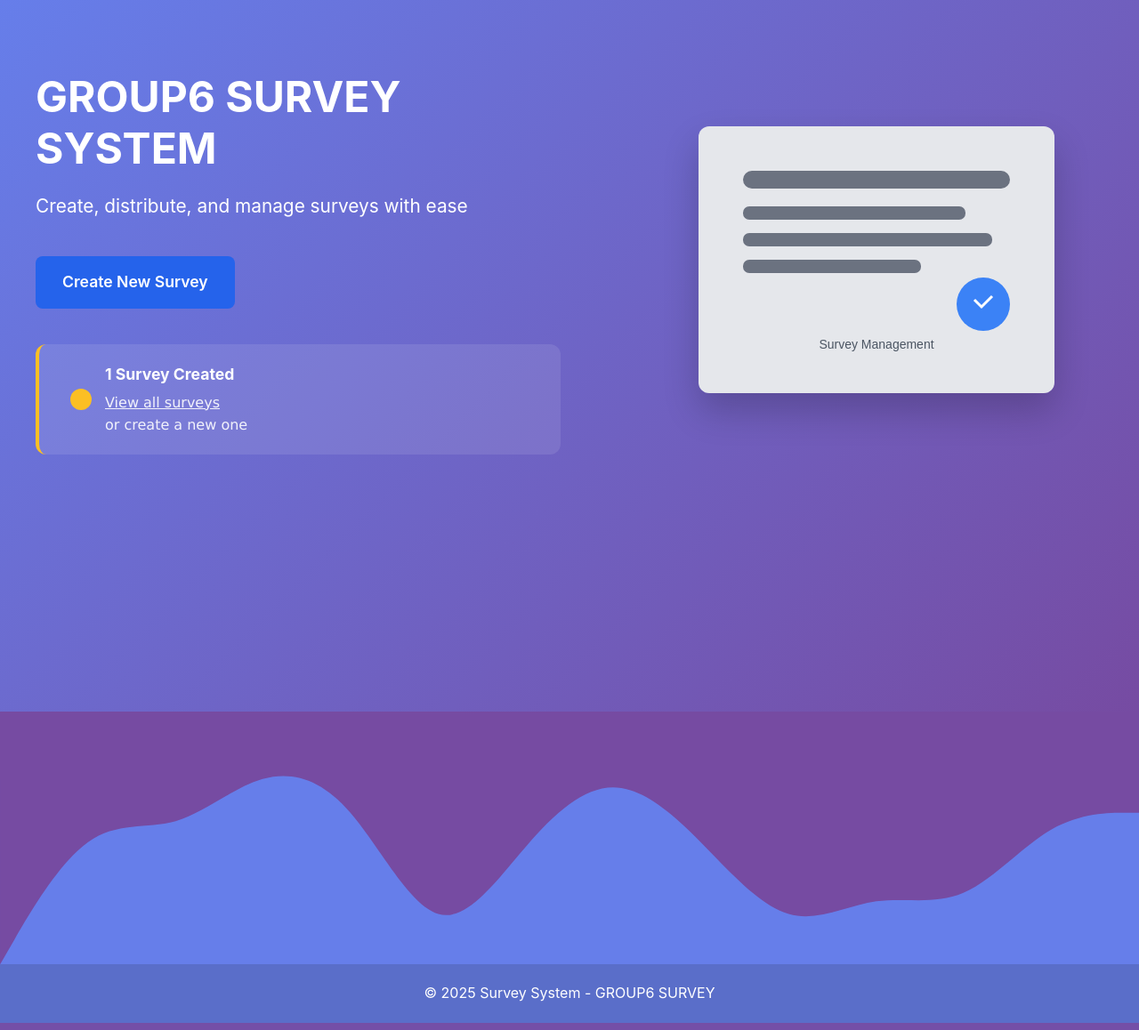
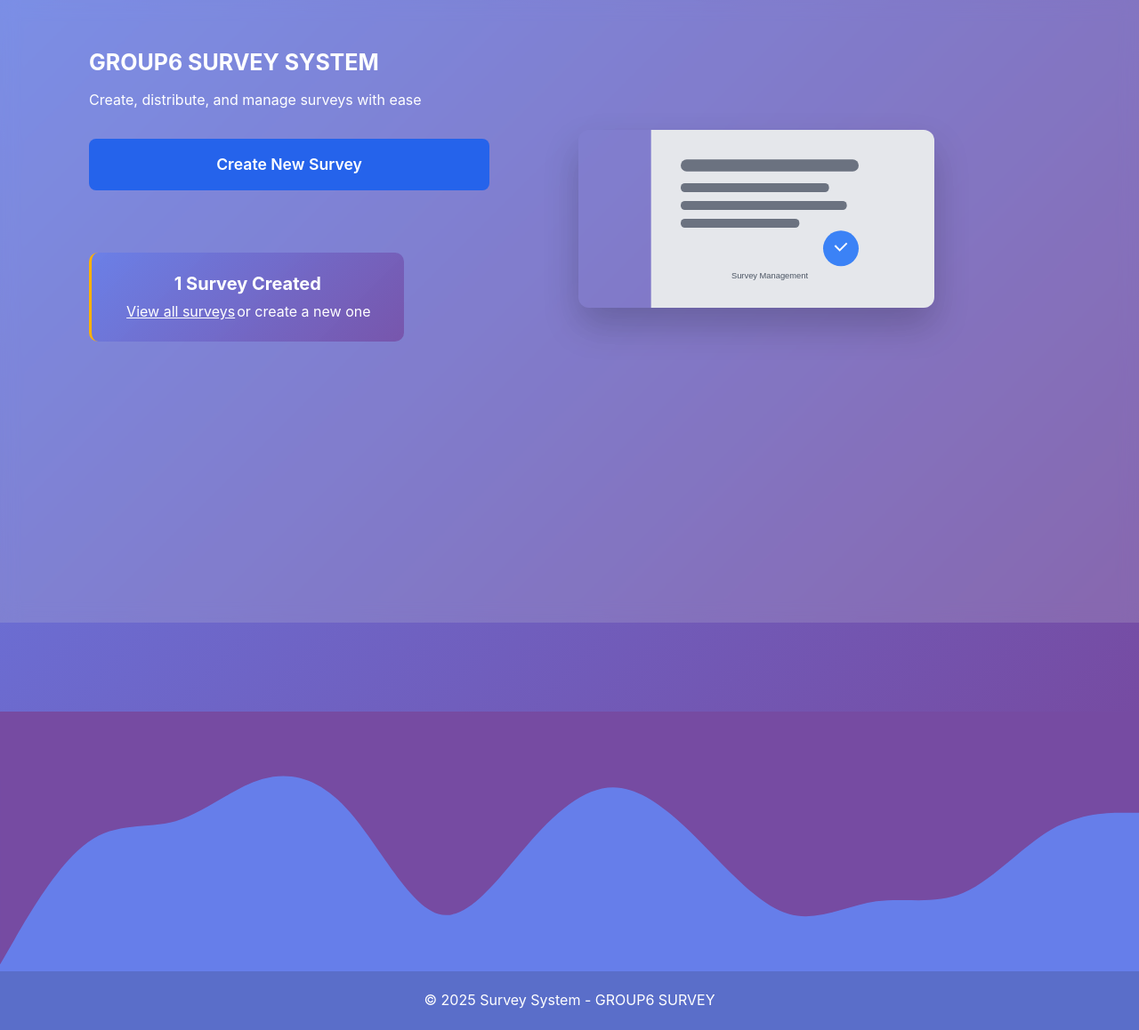
Before and after one commit to Danielambrose-web/GROUP6-Survey-Application, a Flask app: page / in a window 1280 px wide. Shown: the part 50-1208 px from the top of the page at 89% size. Run offline with Flask 3, Linux system fonts and the light colour scheme; data comes from the database, SQL or seed files in the repository.

Commit message:
added semantics

```diff
--- a/static/styles.css
+++ b/static/styles.css
@@ -14,9 +14,6 @@ body {
     line-height: 1.6;
     color: #333;
     background-color: #667eea;
-    min-height: 100vh;
-    display: flex;
-    flex-direction: column;
 }
 
 .logo h1{
@@ -57,6 +54,7 @@ nav .logo{
 }
 
 a {
+    width: 100%;
     display: block;
 }
 
@@ -229,13 +227,13 @@ a {
 } */
 
 /* ================= MAIN CONTENT ================= */
-.main-content {
+/* .main-content {
     flex: 1;
     padding: 0;
-}
+} */
 
 /* ================= HERO SECTION ================= */
-.hero-section {
+/* .hero-section {
     background: linear-gradient(135deg, #667eea 0%, #764ba2 100%);
     color: white;
     padding: 80px 0;
@@ -245,7 +243,7 @@ a {
 }
 
 .hero-container {
-    max-width: 100%;
+    width: 100%;
     margin: 0 auto;
     padding: 0 20px;
     display: grid;
@@ -273,7 +271,7 @@ a {
 
 .hero-buttons {
     margin-bottom: 40px;
-}
+} */
 
 .btn {
     display: inline-block;
@@ -317,11 +315,10 @@ a {
     background: #b91c1c;
 }
 
-.status-message {
+/*.status-message {
     display: flex;
     align-items: center;
     background: rgba(255, 255, 255, 0.1);
-    padding: 20px;
     border-radius: 12px;
     border-left: 4px solid #fbbf24;
 }
@@ -343,9 +340,89 @@ a {
 .status-text p {
     opacity: 0.9;
     margin: 0;
+} */
+section {
+    width: 100%;
+    height: 100vh;
+    background: linear-gradient(135deg, #667eea 0%, #764ba2 100%);
+    position: relative;
 }
 
+section .wrapper {
+    width: 100%;
+    height: 700px;
+    padding: 30px;
+    background-color: hsl(0, 0%, 84%, 0.192);
+    backdrop-filter: blur(10px);
+    position: absolute;
+    display: grid;
+    /* flex-wrap: wrap; */
+    grid-template-columns: repeat(auto-fit, minmax(450px, 1fr));
+    white-space: wrap;
+    gap: 20px;
+    justify-content: center;
+}
+.box {
+    max-width: 700px;
+    height: 100px;
+    margin-top: 70px;
+    margin-left: 20px;
+    display: flex;
+    text-align: left;
+    text-wrap: nowrap;
+    flex-direction: column;
+    justify-content: center;
+    border-left: 3px solid  #ffb100;
+    gap: 3px;
+    align-items: center;
+    flex-shrink: 1;
+    border-radius: 10px;
+    background: linear-gradient(135deg, #667eeac4 0%, #764ba2c9 100%);
+}
+.hero-left h1 {
+    font-size: 40px;
+}
+.hero-left {
+    height: 420px;
+    border-radius: 20px;
+    align-content: flex-start;
+    padding-top: 20px;
+    margin: 0;
+}
+.hero-left p {
+    margin: 10px 0;
+}
+.hero-left .box p {
+    margin: 0;
+    display: flex;
+
+}
+.hero-buttons a {
+    width: 450px;
+    margin-top: 20px;
+}
 .hero-right {
+    height: 420px;
+    border-radius: 20px;
+    align-content: center;
+    padding-top: 20px;
+    margin: 0;
+}
+
+.hero-right svg {
+    width: 700px;
+    height: 400px;
+}
+.box a {
+    margin-left: 2px;
+}
+.box h3 {
+    font-size: 20px;
+}
+.box a:nth-child(1) {
+    text-decoration: underline;
+}
+/* .hero-right {
     display: flex;
     justify-content: center;
     align-items: center;
@@ -354,7 +431,7 @@ a {
 
 .hero-right:hover {
     animation-play-state: paused;
-}
+} */
 
 @keyframes rotate {
 
@@ -1100,31 +1177,16 @@ a {
     color: white;
     text-align: center;
     padding: 20px 0;
-    margin-top: auto;
 }
 
 .footer-content {
     max-width: 1200px;
     margin: 0 auto;
-    padding: 0 20px;
+    padding-bottom: 0px;
 }
 
 /* ================= RESPONSIVE DESIGN ================= */
 @media (max-width: 768px) {
-    .hero-container {
-        grid-template-columns: 1fr;
-        gap: 40px;
-        text-align: center;
-    }
-
-    .hero-title {
-        font-size: 2.2rem;
-    }
-
-    .hero-description {
-        font-size: 1.1rem;
-    }
-
     .features-grid {
         grid-template-columns: 1fr;
     }
@@ -1178,13 +1240,15 @@ a {
         width: 100%;
         max-width: 300px;
     }
-}
-
-@media (max-width: 700px) {
-    .hero-title {
-        font-size: 1.8rem;
+    .hero-left {
+        align-content: flex-start;
     }
-
+    .hero-buttons a {
+        width: 300px;
+    }
+    .hero-left h1 {
+        font-size: 30px;
+    }
     .survey-page-title {
         font-size: 1.8rem;
     }
@@ -1192,23 +1256,36 @@ a {
     .features-title {
         font-size: 2rem;
     }
-    .status-message {
-        padding: 10px;
+    .box {
+        width: 320px;
+    }
+}
+
+
+@media (min-width: 300px) {
+    .hero-left {
+        width: fit-content;
+        align-content: flex-start;
+        padding-left: 50px;
+    }
+    .hero-right svg {
+    width: 400px;
+    height: 200px;
+    padding-left: 30px;
+    }
+    .hero-buttons {
+        width: 200px;
+        margin-top: 5px;
+    }
+    .hero-left h1 {
+        font-size: 25px;
+    }
+    .survey-page-title {
+        font-size: 1.8rem;
     }
 
-    .status-icon {
-        width: 20px;
-        margin: 0 10px;
-        flex-shrink: 0.5;
+    .features-title {
+        font-size: 2rem;
     }
-    .hero-container {
-        width: 100%;
-        margin: 0 0;
-        padding: 0 0;
-    }
-    .hero-section {
-        width: 100%;
-        margin: 0 10px;
-        padding: 10px;
-    }
+
 }
--- a/templates/index.html
+++ b/templates/index.html
@@ -55,7 +55,46 @@
         </nav>
     </header>
     <!-- Main Content -->
-    <main class="main-content">
+     <section>
+        <div class="wrapper">
+            <div class="hero-left">
+                <h1 class="slide-in">GROUP6 SURVEY SYSTEM</h1>
+                <p class=" slide-in">Create, distribute, and manage surveys with ease</p>
+                <div class="hero-buttons slide-in">
+                    <a href="{{ url_for('survey_selection') }}" class="btn btn-primary">Create New Survey</a>
+                </div>
+                <div class="box ">
+                    {% if survey_count > 0 %}
+                    <h3>{{ survey_count }} Survey{{ 's' if survey_count != 1 else '' }} Created</h3>
+                    <p >
+                        <a href="{{ url_for('list_surveys') }}">View all surveys</a>
+                        <a href="{{ url_for('survey_selection') }}">or create a new one</a>
+                    </p>
+                    {% else %}
+                    <h3>No Surveys Yet?</h3>
+                    <p >
+                        Get started Today by creating your First Survey
+                    </p>
+                    {% endif %}
+                </div>
+            </div>
+            <div class="hero-right">
+                <svg class="hero-img" viewBox="0 0 400 300" xmlns="http://www.w3.org/2000/svg">
+                    <rect width="500" height="400" fill="#e5e7eb"/>
+                    <g fill="#6b7280">
+                        <rect x="50" y="50" width="300" height="20" rx="10"/>
+                        <rect x="50" y="90" width="250" height="15" rx="7"/>
+                        <rect x="50" y="120" width="280" height="15" rx="7"/>
+                        <rect x="50" y="150" width="200" height="15" rx="7"/>
+                        <circle cx="320" cy="200" r="30" fill="#3b82f6"/>
+                        <path d="M310 195 l8 8 l12 -12" stroke="white" stroke-width="3" fill="none"/>
+                    </g>
+                    <text x="200" y="250" text-anchor="middle" fill="#4b5563" font-family="Arial" font-size="14">Survey Management</text>
+                </svg>
+            </div>
+        </div>
+     </section>
+    <!-- <main class="main-content">
         <section class="hero-section">
             <div class="hero-container">
                 <div class="hero-left">
@@ -82,9 +121,9 @@
                     </div>
                 </div>
                 <div class="hero-right slide-in">
-                    <div class="hero-image">
+                    <div class="hero-image"> -->
                         <!-- Using SVG placeholder for hero image -->
-                        <svg class="hero-img" viewBox="0 0 400 300" xmlns="http://www.w3.org/2000/svg">
+                        <!-- <svg class="hero-img" viewBox="0 0 400 300" xmlns="http://www.w3.org/2000/svg">
                             <rect width="400" height="300" fill="#e5e7eb"/>
                             <g fill="#6b7280">
                                 <rect x="50" y="50" width="300" height="20" rx="10"/>
@@ -100,16 +139,16 @@
                 </div>
             </div>
         </section>
-    </main>
+    </main> -->
     <svg xmlns="http://www.w3.org/2000/svg" viewBox="0 0 1440 320"><path fill="#764ba2" fill-opacity="1" d="M0,320L18.5,288C36.9,256,74,192,111,165.3C147.7,139,185,149,222,138.7C258.5,128,295,96,332,85.3C369.2,75,406,85,443,128C480,171,517,245,554,256C590.8,267,628,213,665,170.7C701.5,128,738,96,775,96C812.3,96,849,128,886,165.3C923.1,203,960,245,997,256C1033.8,267,1071,245,1108,240C1144.6,235,1182,245,1218,229.3C1255.4,213,1292,171,1329,149.3C1366.2,128,1403,128,1422,128L1440,128L1440,0L1421.5,0C1403.1,0,1366,0,1329,0C1292.3,0,1255,0,1218,0C1181.5,0,1145,0,1108,0C1070.8,0,1034,0,997,0C960,0,923,0,886,0C849.2,0,812,0,775,0C738.5,0,702,0,665,0C627.7,0,591,0,554,0C516.9,0,480,0,443,0C406.2,0,369,0,332,0C295.4,0,258,0,222,0C184.6,0,148,0,111,0C73.8,0,37,0,18,0L0,0Z"></path></svg>
     <!-- Footer -->
-    <footer class="footer">
-        <div class="footer-content">
-            <p>&copy; 2025 Survey System - GROUP6 SURVEY</p>
-        </div>
-    </footer>
 
     <!-- Script for mobile nav toggle -->
     <script src="{{ url_for('static', filename='index.js') }}"></script>
 </body>
-      </html>
+<footer class="footer">
+    <div class="footer-content">
+        <p>&copy; 2025 Survey System - GROUP6 SURVEY</p>
+    </div>
+</footer>
+</html>
```
Also changed, not shown: templates/survey_list.html (+6 -8 lines).
